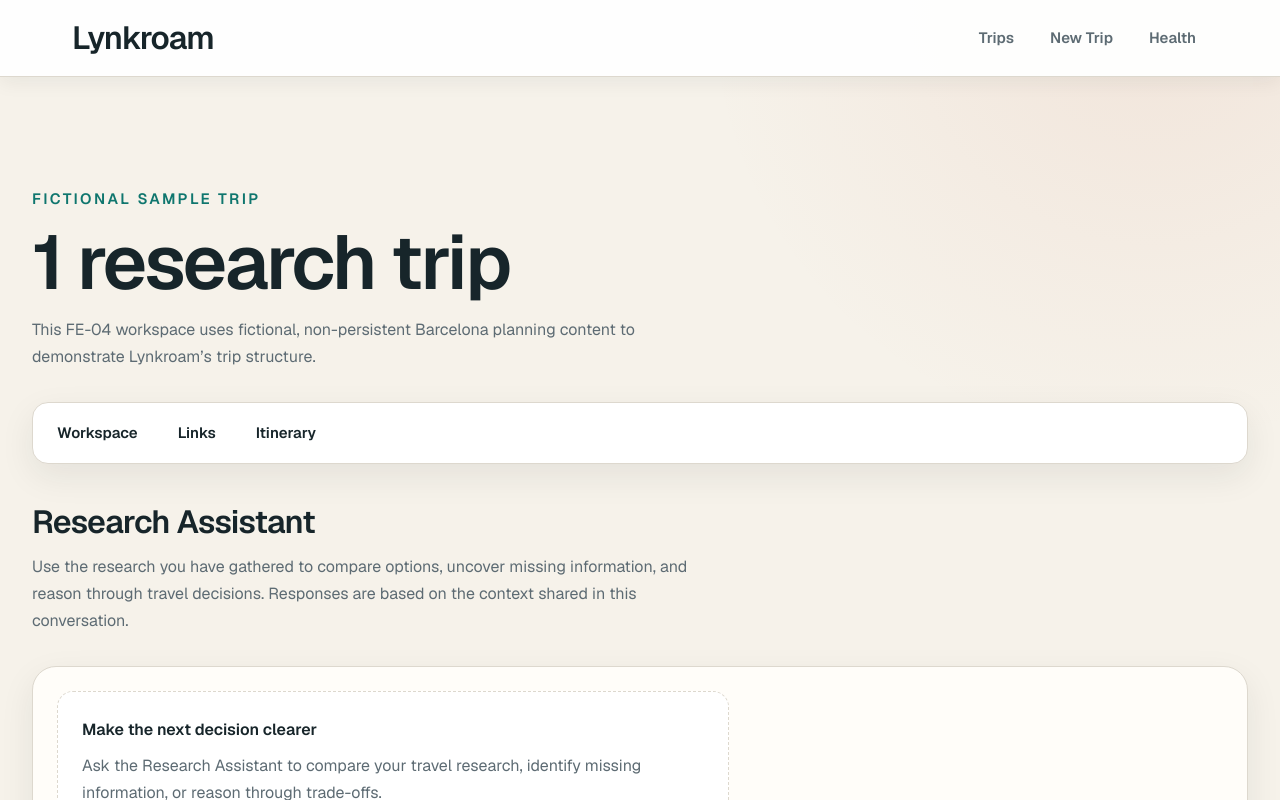
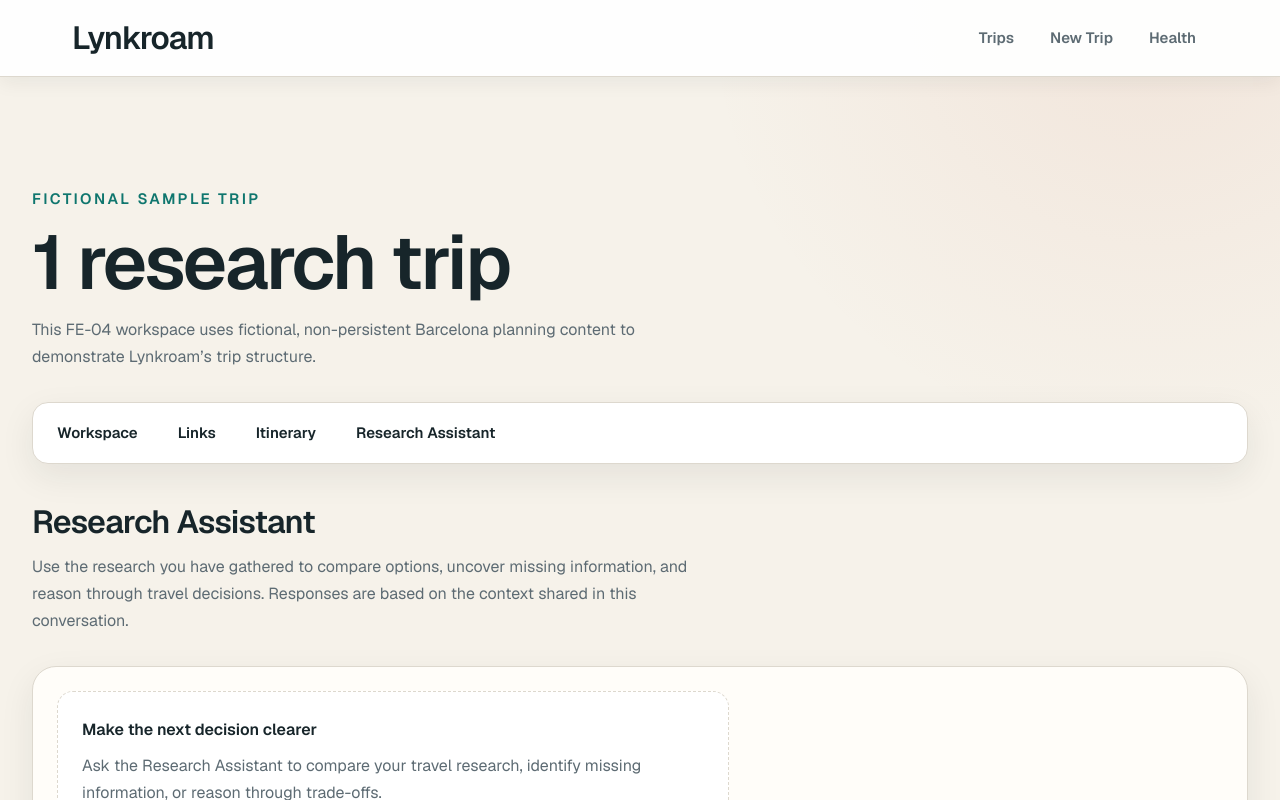
Before and after one commit to damiannogueira/lynkroam, a Next.js app: page /trips/1/assistant in a window 1280 px wide. Shown: the top 800 px of the page. Built offline with nearby package versions, Linux system fonts and the light colour scheme.

Commit message:
feat: link research assistant from trip navigation

```diff
--- a/src/components/trip-nav.tsx
+++ b/src/components/trip-nav.tsx
@@ -11,6 +11,7 @@ export function TripNav({ tripId }: TripNavProps) {
     { href: basePath, label: "Workspace" },
     { href: `${basePath}/links`, label: "Links" },
     { href: `${basePath}/itinerary`, label: "Itinerary" },
+    { href: `${basePath}/assistant`, label: "Research Assistant" },
   ];
 
   return (
```
